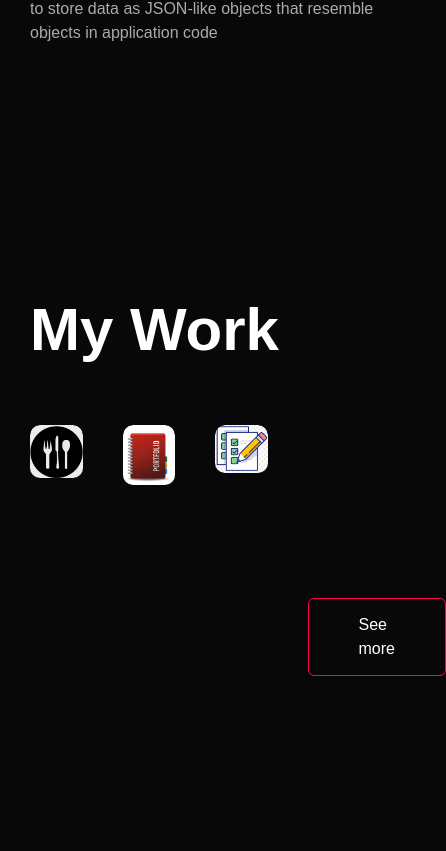
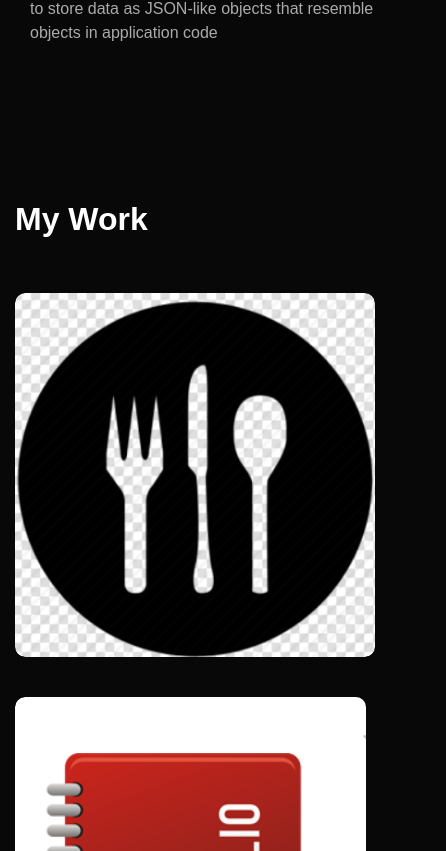
Before and after one commit to Aishwariya22/My_Portfolio, an Angular app: page / in a window 390 px wide. Shown: the part 2273-3124 px from the top of the page, 446 px wide, since content can reach past the window. Built offline with nearby package versions, Linux system fonts and the light colour scheme.

Commit message:
css  changes in portfolio component

```diff
--- a/src/app/portfolio/portfolio.component.css
+++ b/src/app/portfolio/portfolio.component.css
@@ -78,3 +78,14 @@
 .btn:hover{
     background: #ff004f;
 }
+@media (max-width: 768px) {
+    #portfolio {
+      padding: 60px 15px;
+    }
+    .sub-title {
+      font-size: 2rem;
+    }
+    .work-list {
+      grid-template-columns: 1fr;
+    }
+  }
```
